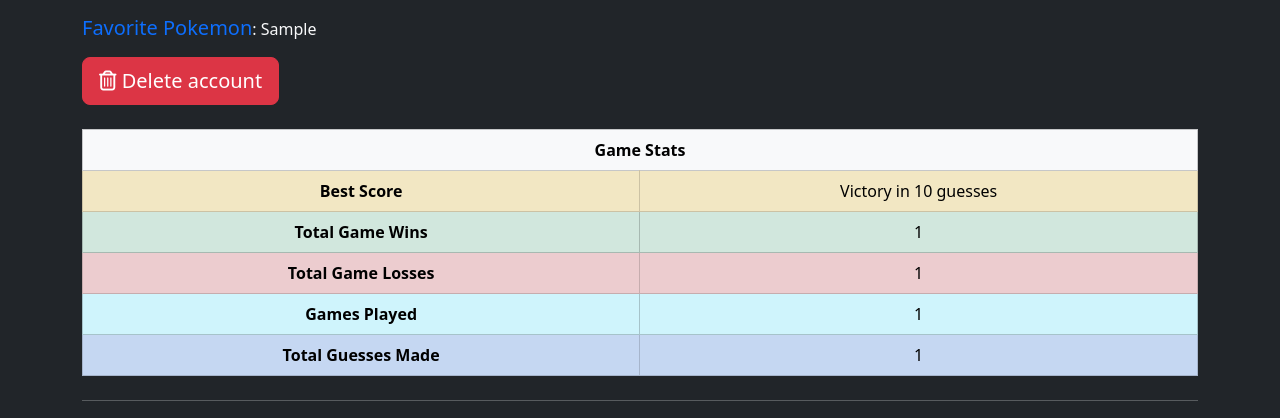
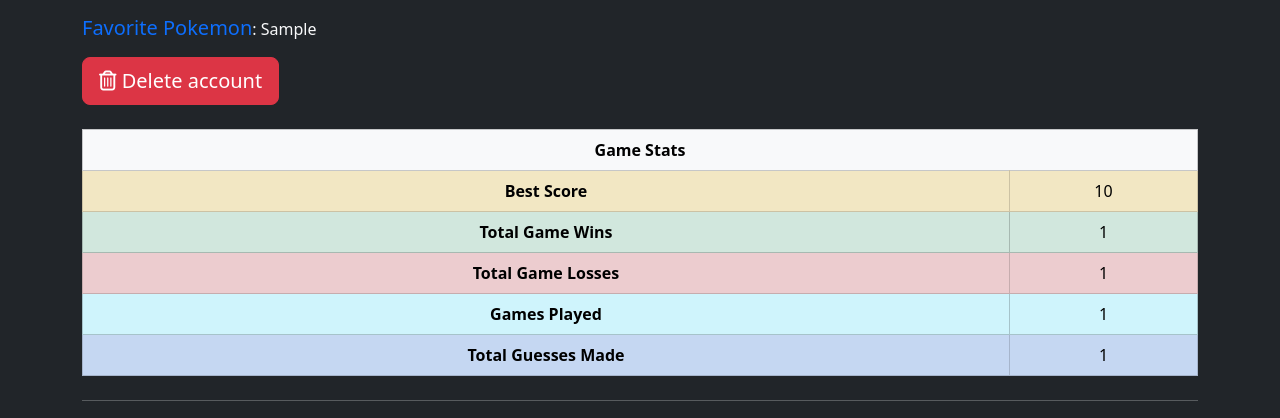
Before and after one commit to jvill171/Pkmn-Gssr, a Flask app: template templates/profile.html in a window 1280 px wide. Shown: the part 174-592 px from the top of the page. Run offline with Flask 3, Linux system fonts and the light colour scheme; tables that the repository leaves empty hold one stand-in row (values such as "Sample post"); the template is opened without the code that fills it: values that come from a table or form of the project are taken from there, most other values are stand-ins (such as "Sample title", 1, 10 or a date in 2020).

Commit message:
Removed unneeded text from user stats table

```diff
--- a/templates/profile.html
+++ b/templates/profile.html
@@ -15,7 +15,7 @@
     <tbody>
         <tr class="table-warning">
             <td><b>Best Score</b></td>
-            <td>Victory in {{user_stats["best_score"]}} guesses</td>
+            <td>{{ user_stats["best_score"] }}</td>
         </tr>
         <tr class="table-success">
             <td><b>Total Game Wins</b></td>
```
